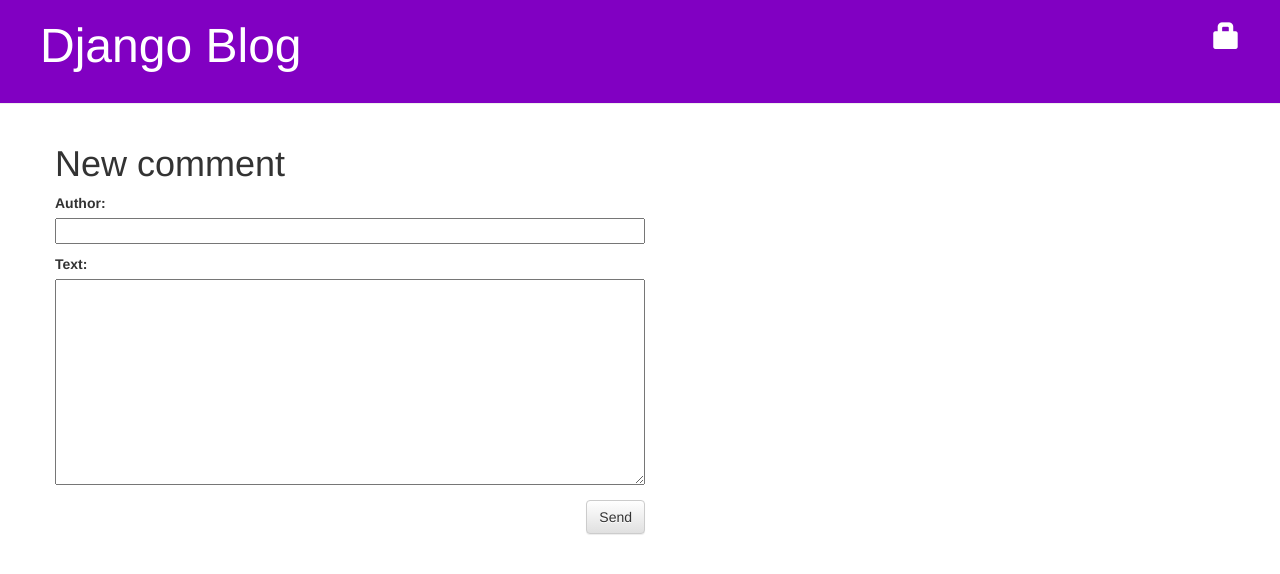
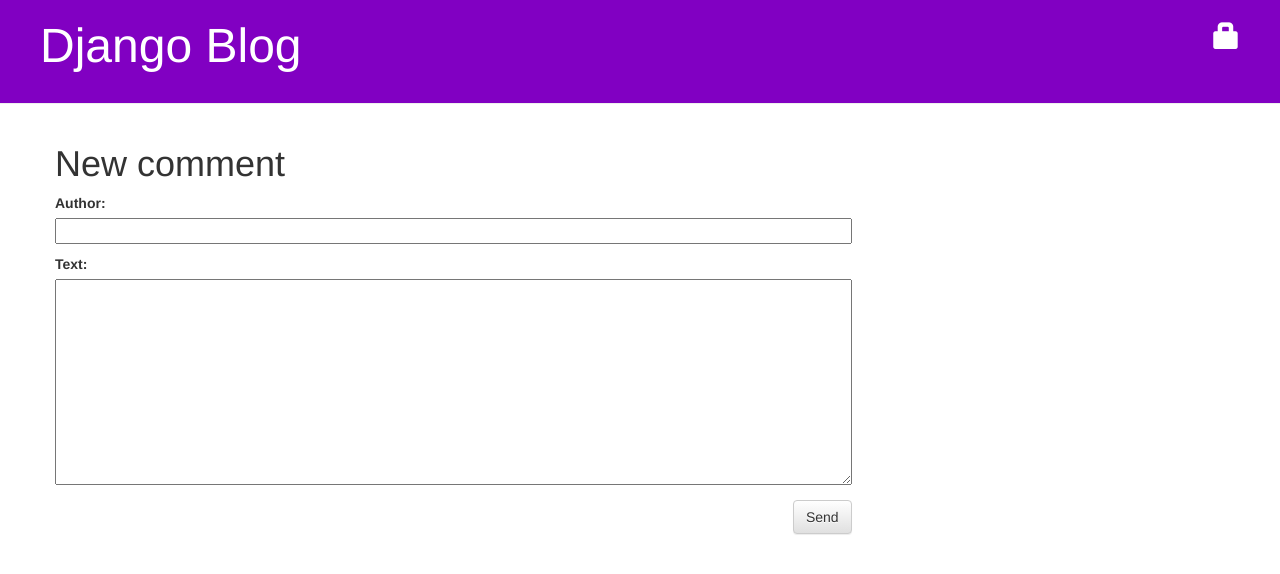
Before and after one commit to clst229/DjangoBlog, a Django app: page /post/1/comment/ in a window 1280 px wide. Shown: the top 574 px of the page. Run offline with Django 3.2, Linux system fonts and the light colour scheme; some libraries are stand-ins or nearby versions.

Commit message:
fixed conflict

```diff
--- a/DjangoWebProject1/DjangoWebProject1/settings.py
+++ b/DjangoWebProject1/DjangoWebProject1/settings.py
@@ -43,7 +43,7 @@ LOGGING = {
         },
     },
 }
-ALLOWED_HOSTS = ['192.168.75.128','192.168.42.208','localhost']
+ALLOWED_HOSTS = ['192.168.75.128','192.168.42.208']
 
 # Application references
 # https://docs.djangoproject.com/en/2.1/ref/settings/#std:setting-INSTALLED_APPS
--- a/DjangoWebProject1/blog/templates/blog/base.html
+++ b/DjangoWebProject1/blog/templates/blog/base.html
@@ -29,7 +29,7 @@
 	<div class="content container-fluid">
 		<div class="row">
 
-			<div class="col-md-6">
+			<div class="col-md-8">
             {% block content %}
             {% endblock %}
 			</div>
```
Also changed, not shown: DjangoWebProject1/blog/templatetags/app_tags.py (line endings or trailing spaces).
